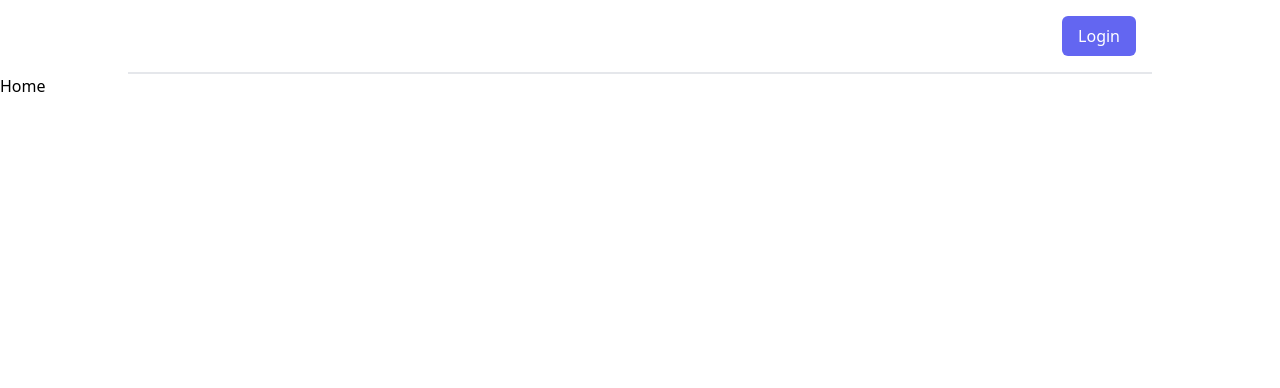
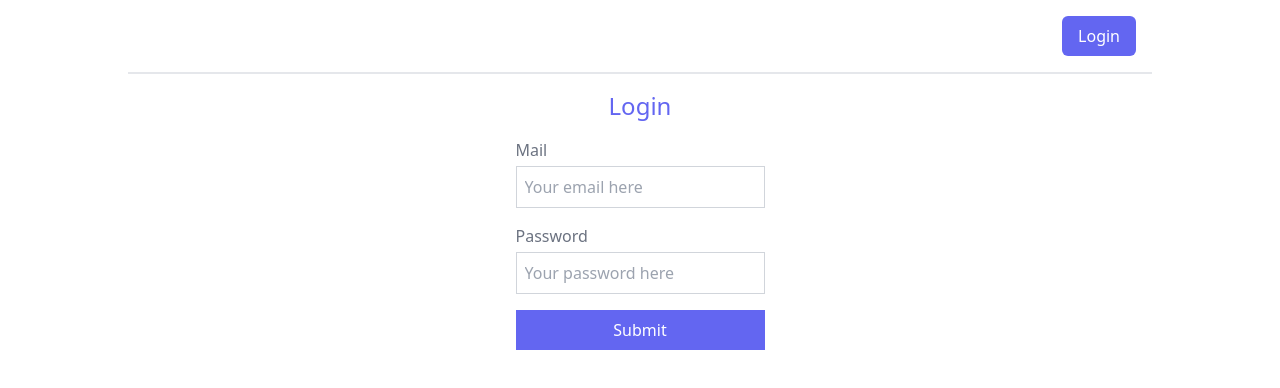
Before and after one commit to SilviaPabon/bac-frontend, a React (Vite) app: page /login in a window 1280 px wide. Shown: the top 388 px of the page. Built offline with nearby package versions, Linux system fonts and the light colour scheme.

Commit message:
feat(auth): 🚧 Initial login form

```diff
--- a/package.json
+++ b/package.json
@@ -14,6 +14,7 @@
   "dependencies": {
     "react": "^18.2.0",
     "react-dom": "^18.2.0",
+    "react-hook-form": "^7.43.9",
     "react-router-dom": "^6.10.0"
   },
   "devDependencies": {
--- /dev/null
+++ b/src/components/FormInput.tsx
@@ -0,0 +1,33 @@
+import { UseFormRegister } from 'react-hook-form';
+
+interface IProps {
+	fieldName: string;
+	fieldId: string;
+	fieldType: string;
+	placeholder: string;
+	// rome-ignore lint/suspicious/noExplicitAny: <explanation>
+	registerCallback: UseFormRegister<any>;
+}
+
+export const FormInput = ({
+	registerCallback,
+	fieldName,
+	fieldId,
+	fieldType,
+	placeholder,
+}: IProps) => {
+	return (
+		<div className='my-4'>
+			<label htmlFor={fieldId} className='block text-gray-500 mb-1'>
+				{fieldName}
+			</label>
+			<input
+				{...registerCallback(fieldName.toLowerCase(), { required: true })}
+				type={fieldType}
+				placeholder={placeholder}
+				className='border p-2 border-gray-300'
+				id={fieldId}
+			/>
+		</div>
+	);
+};
--- a/src/components/Navbar.tsx
+++ b/src/components/Navbar.tsx
@@ -39,7 +39,7 @@ export const Navbar = () => {
 					{options.map((option) => (
 						<li
 							key={option.path}
-							className="bg-indigo-500 text-white py-2 px-4 rounded-md"
+							className="bg-indigo-500 text-white py-2 px-4 rounded-md cursor-pointer hover:bg-indigo-600 transition-colors"
 						>
 							<Link to={option.path}>{option.name}</Link>
 						</li>
--- a/src/main.tsx
+++ b/src/main.tsx
@@ -4,6 +4,7 @@ import ReactDOM from 'react-dom/client';
 import { AuthProvider } from './context/AuthContext';
 import { BrowserRouter, Navigate, Route, Routes } from 'react-router-dom';
 import { Navbar } from './components/Navbar';
+import { LoginPage } from './pages/LoginPage';
 
 ReactDOM.createRoot(document.getElementById('root') as HTMLElement).render(
 	<React.StrictMode>
@@ -12,7 +13,7 @@ ReactDOM.createRoot(document.getElementById('root') as HTMLElement).render(
 			<Navbar />
 				<Routes>
 					<Route path='/' element={<Navigate to='/login' replace={true} />}/>
-					<Route path="/login" element={<h1>Home</h1>} />
+					<Route path="/login" element={<LoginPage />} />
 				</Routes>
 			</BrowserRouter>
 		</AuthProvider>
--- /dev/null
+++ b/src/pages/LoginPage.tsx
@@ -0,0 +1,42 @@
+import { useForm } from 'react-hook-form';
+import { Container } from '../components/Container';
+import { FormInput } from '../components/FormInput';
+import { LoginFormData } from '../typescript';
+
+export const LoginPage = () => {
+	const { register, handleSubmit } = useForm<LoginFormData>();
+
+	// Handle form submit
+	const onSubmit = handleSubmit((data) => {
+		console.log(data);
+	});
+
+	return (
+		<Container>
+			<div className='flex flex-col items-center my-4'>
+				<h1 className='text-indigo-500 text-2xl'>Login</h1>
+				<form onSubmit={onSubmit}>
+					<FormInput
+						registerCallback={register}
+						fieldName='Mail'
+						fieldId='Mail'
+						fieldType="email"
+						placeholder="Your email here"
+					/>
+					<FormInput
+						registerCallback={register}
+						fieldName='Password'
+						fieldId='Password'
+						fieldType="password"
+						placeholder="Your password here"
+					/>
+					<input
+						type='submit'
+						value='Submit'
+						className='w-full bg-indigo-500 px-4 py-2 text-white hover:bg-indigo-600 transition-colors cursor-pointer'
+					/>
+				</form>
+			</div>
+		</Container>
+	);
+};
--- a/src/typescript.ts
+++ b/src/typescript.ts
@@ -6,4 +6,10 @@ export type TUser = {
 	role: number;
 };
 
+// Forms
+export type LoginFormData = {
+	Mail: string;
+	Password: string;
+};
+
 // Interfaces
```
Also changed, not shown: 2 other files (tests, documents, lock files or other folders).
